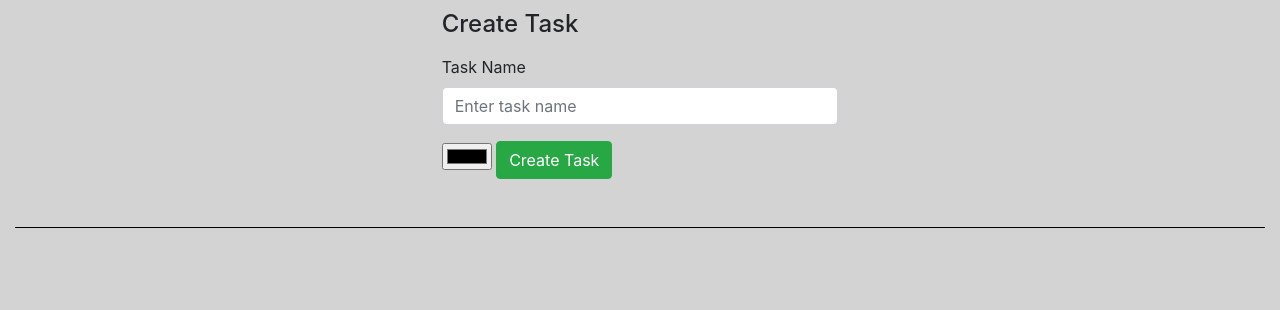
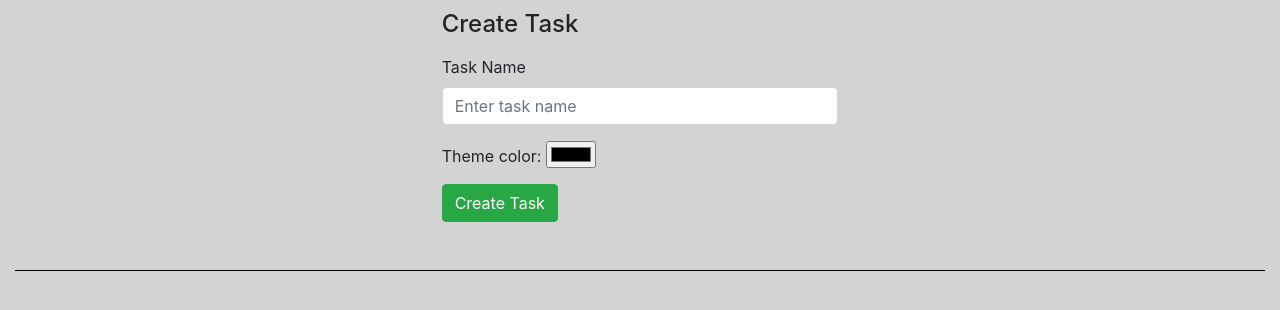
Before and after one commit to josiahaubin/TaskMaster, a plain HTML site: page index.html in a window 1280 px wide. Shown: the part 70-380 px from the top of the page. Drawn offline with nearby package versions, Linux system fonts and the light colour scheme.

Commit message:
minor fix

```diff
--- a/index.html
+++ b/index.html
@@ -27,8 +27,10 @@
                         <label for="task">Task Name</label>
                         <input type="text" class="form-control" id="task" placeholder="Enter task name" required>
                     </div>
+                    <label for="themeColor">Theme color:</label>
                     <input type="color" name="themeColor" id="themeColor">
-                    <button type="submit" class="btn btn-success">Create Task</button>
+                    <br>
+                    <button type="submit" class="btn btn-success mt-2">Create Task</button>
                 </form>
             </div>
         </div>
```
